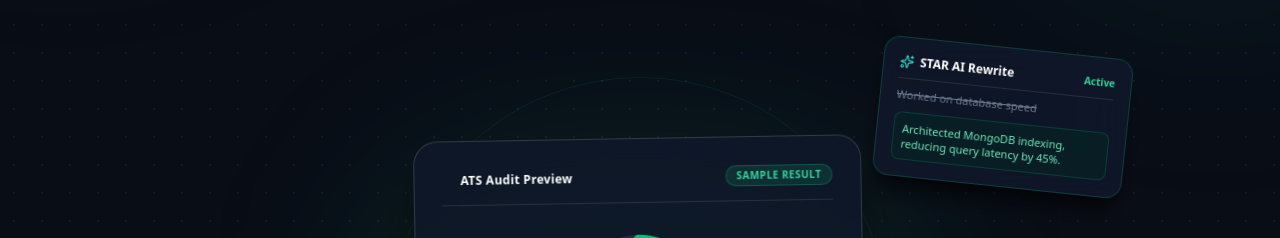
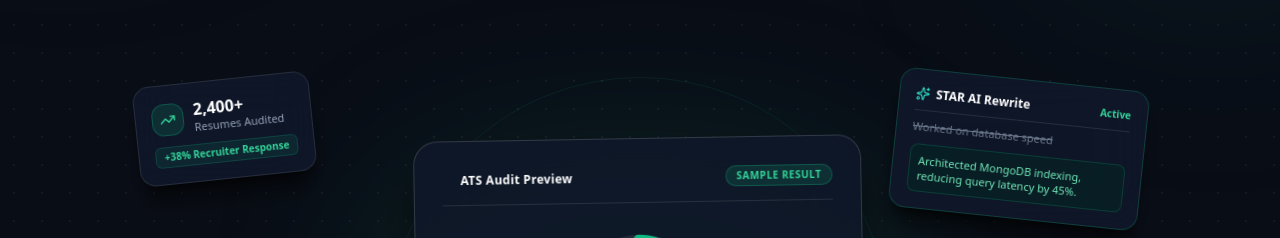
Before and after one commit to sanjaycodes-code/AI-Resume-Analyzer, a React (Vite) app in the folder client/: page / in a window 1280 px wide. Shown: the part 670-908 px from the top of the page. Built offline with nearby package versions, Linux system fonts and the light colour scheme; no server answers.

Commit message:
feat(landing): perfect 5-card satellite layout framing glowing emerald center

```diff
--- a/client/src/pages/LandingPage.tsx
+++ b/client/src/pages/LandingPage.tsx
@@ -256,7 +256,7 @@ export const LandingPage: React.FC = () => {
             {/* Static rotation: -6deg (No mouse tracking) */}
             {/* ------------------------------------------------------------- */}
             <div
-              className="absolute -top-4 sm:-top-6 left-0 sm:left-6 z-30 bg-slate-900/85 backdrop-blur-xl border border-white/10 p-4 rounded-2xl shadow-xl shadow-black/60 max-w-[210px] transform -rotate-6 hidden xs:flex flex-col gap-2"
+              className="absolute top-2 sm:top-4 left-0 sm:left-2 z-30 bg-slate-900/85 backdrop-blur-xl border border-white/10 p-4 rounded-2xl shadow-xl shadow-black/60 max-w-[210px] transform -rotate-6 hidden sm:flex flex-col gap-2"
             >
               <div className="flex items-center gap-2.5">
                 <div className="w-8 h-8 rounded-xl bg-emerald-500/15 border border-emerald-500/30 flex items-center justify-center text-emerald-400">
@@ -277,7 +277,7 @@ export const LandingPage: React.FC = () => {
             {/* Static rotation: +5deg (No mouse tracking) */}
             {/* ------------------------------------------------------------- */}
             <div
-              className="absolute -top-2 sm:-top-4 right-0 sm:right-6 z-30 bg-slate-900/85 backdrop-blur-xl border border-emerald-500/25 p-4 rounded-2xl shadow-xl shadow-black/60 max-w-[250px] transform rotate-6 hidden sm:flex flex-col gap-2"
+              className="absolute top-2 sm:top-4 right-0 sm:right-2 z-30 bg-slate-900/85 backdrop-blur-xl border border-emerald-500/25 p-4 rounded-2xl shadow-xl shadow-black/60 max-w-[250px] transform rotate-6 hidden sm:flex flex-col gap-2"
             >
               <div className="flex items-center justify-between text-xs border-b border-white/10 pb-2">
                 <span className="font-bold text-white flex items-center gap-1.5">
@@ -299,7 +299,7 @@ export const LandingPage: React.FC = () => {
             {/* Static rotation: +4deg (No mouse tracking) */}
             {/* ------------------------------------------------------------- */}
             <div
-              className="absolute bottom-2 sm:bottom-4 left-2 sm:left-12 z-30 bg-slate-900/85 backdrop-blur-xl border border-white/10 px-4 py-3 rounded-2xl shadow-xl shadow-black/60 transform rotate-3 hidden md:flex items-center gap-3"
+              className="absolute bottom-4 sm:bottom-6 left-0 sm:left-4 z-30 bg-slate-900/85 backdrop-blur-xl border border-white/10 px-4 py-3 rounded-2xl shadow-xl shadow-black/60 transform rotate-3 hidden md:flex items-center gap-3"
             >
               <div className="w-8 h-8 rounded-xl bg-teal-500/15 border border-teal-500/30 flex items-center justify-center text-teal-400">
                 <Target className="w-4 h-4" />
@@ -325,7 +325,7 @@ export const LandingPage: React.FC = () => {
             {/* Static rotation: -4deg (No mouse tracking) */}
             {/* ------------------------------------------------------------- */}
             <div
-              className="absolute bottom-2 sm:bottom-4 right-2 sm:right-12 z-30 bg-slate-900/85 backdrop-blur-xl border border-white/10 px-4 py-3 rounded-2xl shadow-xl shadow-black/60 transform -rotate-3 hidden md:flex items-center gap-3"
+              className="absolute bottom-4 sm:bottom-6 right-0 sm:right-4 z-30 bg-slate-900/85 backdrop-blur-xl border border-white/10 px-4 py-3 rounded-2xl shadow-xl shadow-black/60 transform -rotate-3 hidden md:flex items-center gap-3"
             >
               <div className="w-8 h-8 rounded-xl bg-emerald-500/15 border border-emerald-500/30 flex items-center justify-center text-emerald-400">
                 <FileText className="w-4 h-4" />
```
